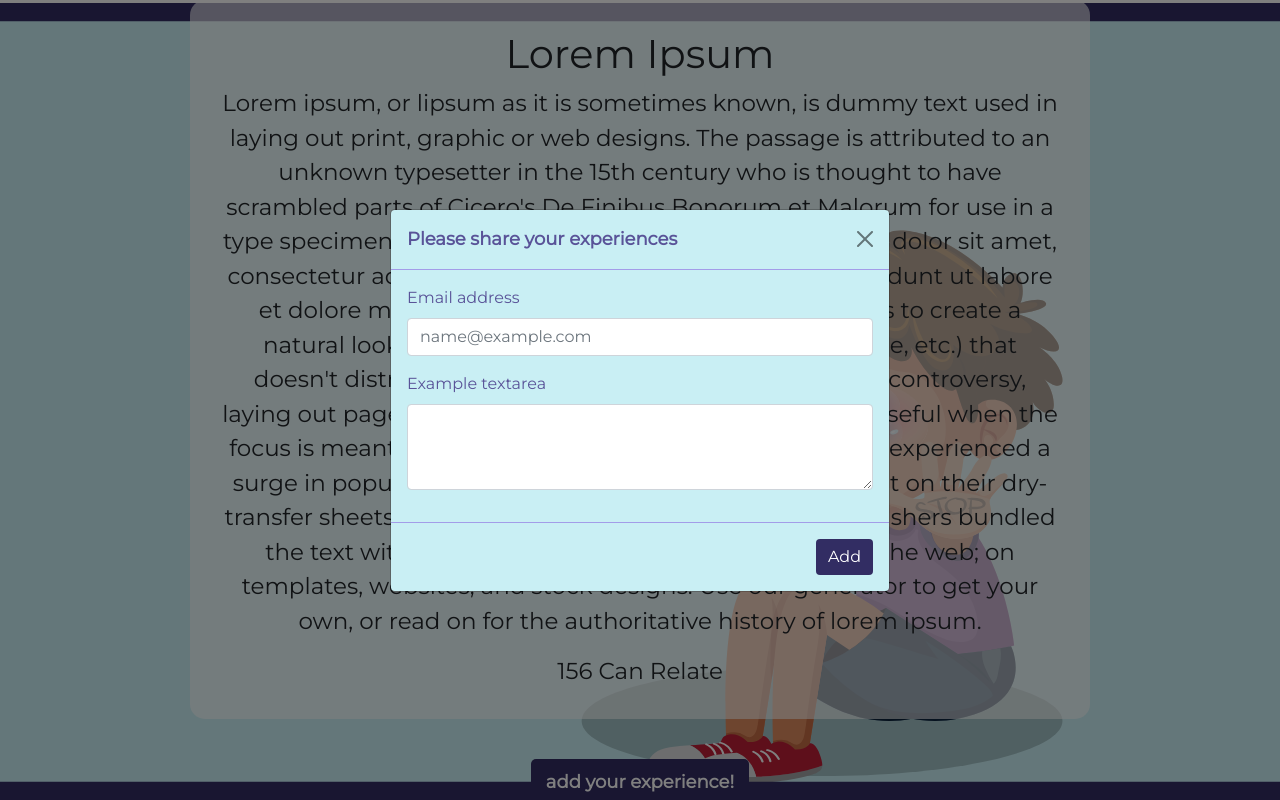
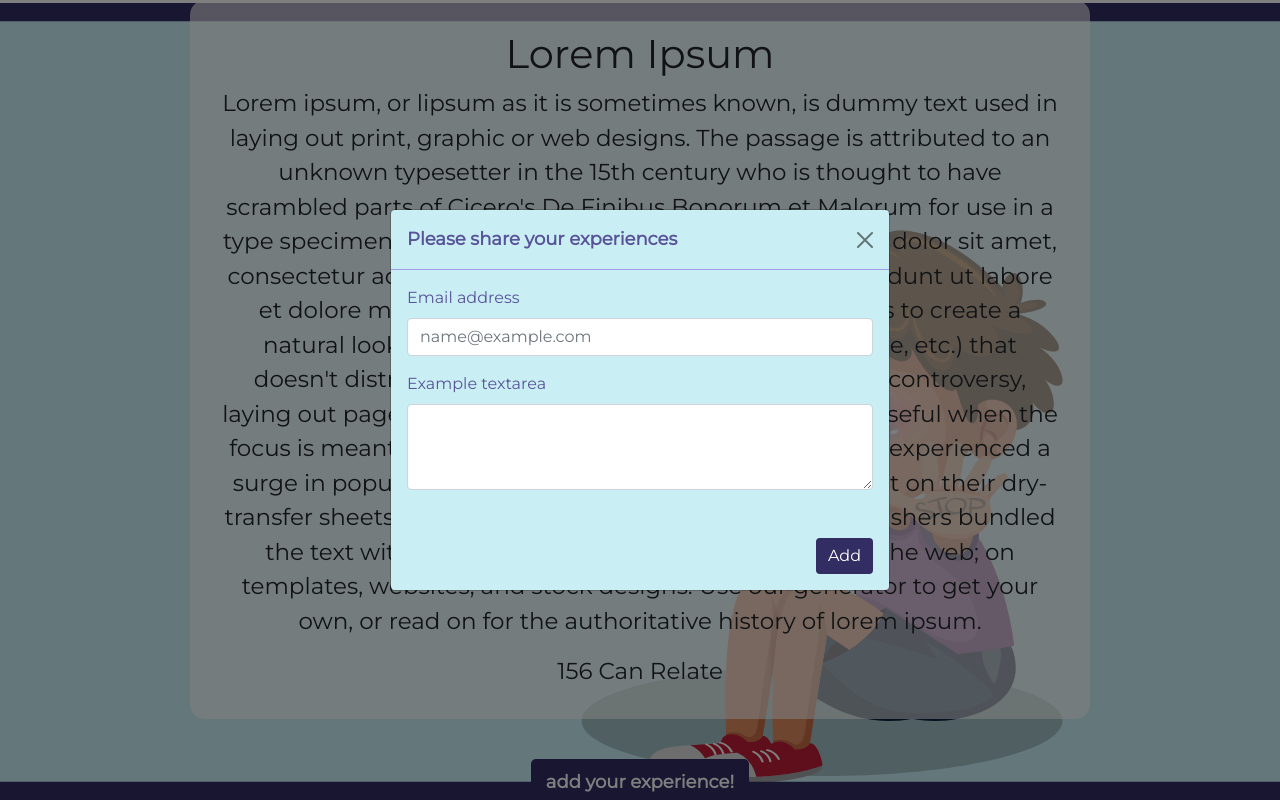
Before and after one commit to SabaOrk/ForSet-Hackathon, a Django app: page /topic/1/ in a window 1280 px wide, after a click on "add your experience!". Run offline with Django 3.2, Linux system fonts and the light colour scheme; data comes from the database, SQL or seed files in the repository.

Commit message:
Update styles3.css

```diff
--- a/project/static/css/styles3.css
+++ b/project/static/css/styles3.css
@@ -164,7 +164,7 @@ body{
   border-color: #a39ce8 !important;
 }
 .modal-footer{
-  border-color: #a39ce8 !important;
+  border:none !important;
 }
 
 .modal-body label{
```
